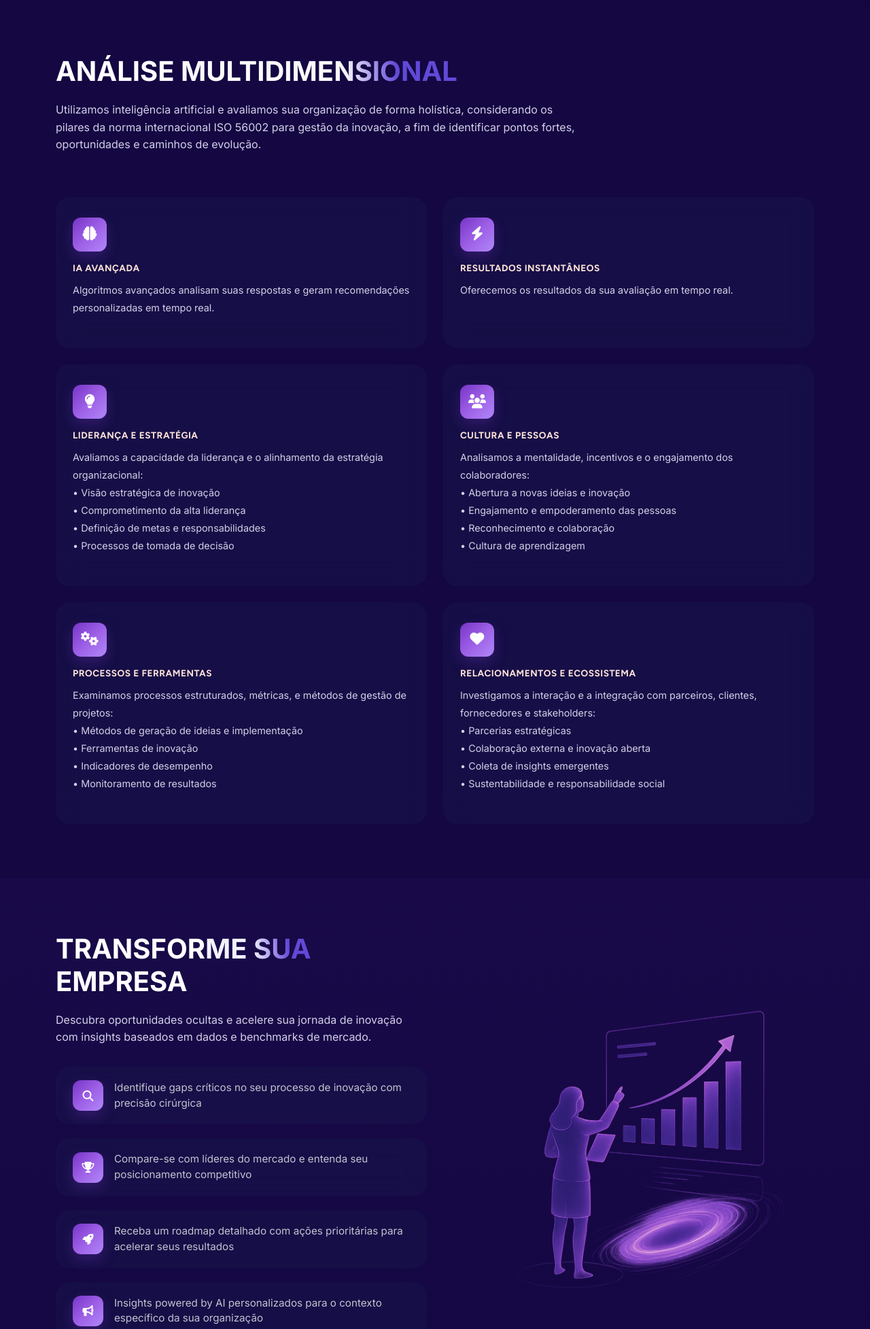
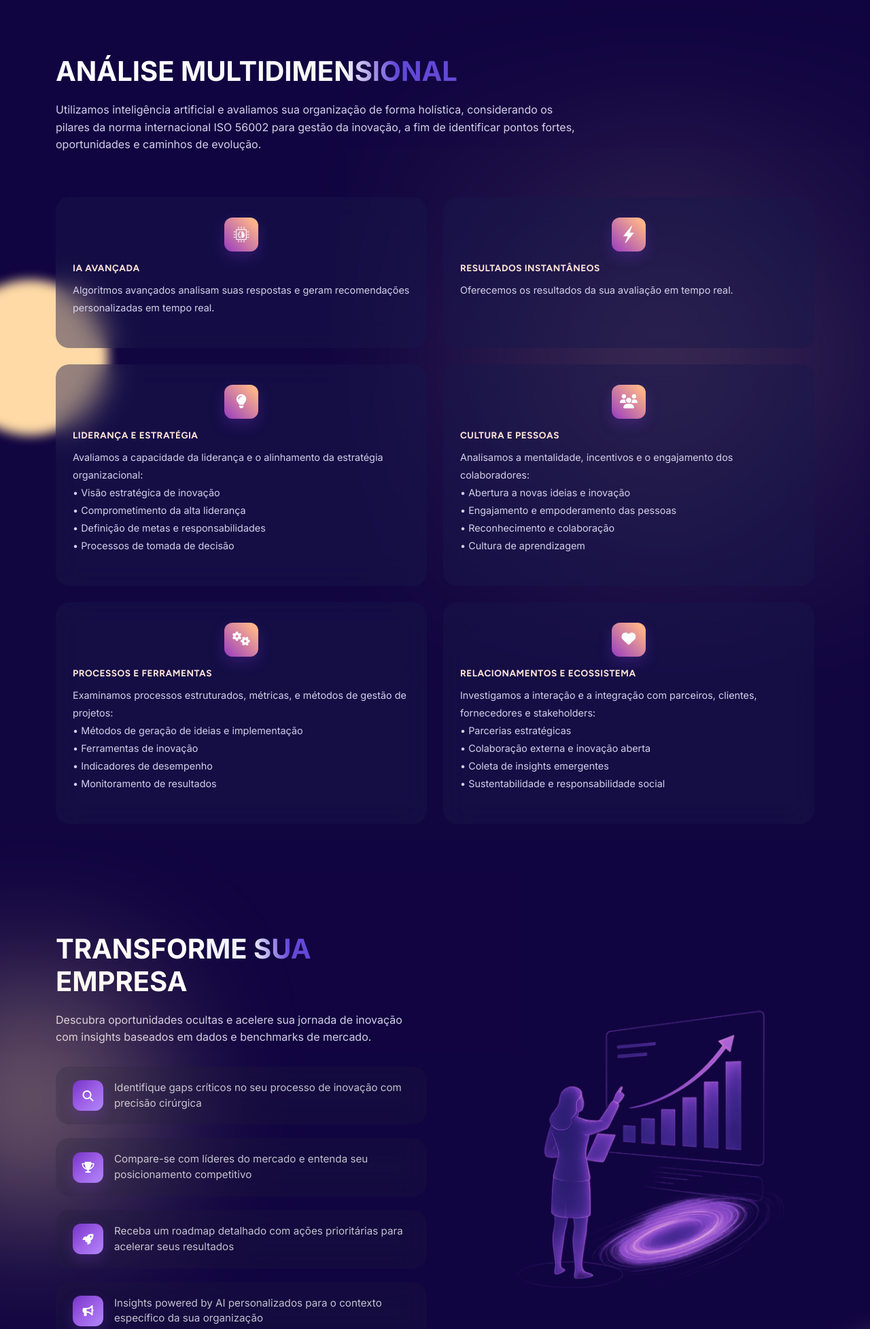
Before and after one commit to neoventures-tech/diag360, a Django app: page / in a window 1280 px wide; the page is wider, and only the part inside the window is pictured. Shown: the part 799-2754 px from the top of that part at 68% size. Run offline with Django 5.2, Linux system fonts and the light colour scheme; grey boxes are pictures that could not be loaded.

Commit message:
alterações no home

```diff
--- a/forms/templates/forms/home.html
+++ b/forms/templates/forms/home.html
@@ -5,9 +5,12 @@
     <meta charset="UTF-8">
     <meta name="viewport" content="width=device-width, initial-scale=1">
     <title>SOLV360° | Diagnóstico de Inovação | Transforme Sua Empresa</title>
-    <link href="https://cdn.jsdelivr.net/npm/bootstrap@5.3.0/dist/css/bootstrap.min.css" rel="stylesheet">
-    <link href="https://cdnjs.cloudflare.com/ajax/libs/font-awesome/6.4.0/css/all.min.css" rel="stylesheet">
-    <link href="https://fonts.googleapis.com/css2?family=Inter:wght@300;400;500;600;700;800&family=Figtree:wght@300;400;500;600;700;800&display=swap" rel="stylesheet">
+    <link href="https://cdn.jsdelivr.net/npm/bootstrap@5.3.0/dist/css/bootstrap.min.css"
+          rel="stylesheet">
+    <link href="https://cdnjs.cloudflare.com/ajax/libs/font-awesome/6.4.0/css/all.min.css"
+          rel="stylesheet">
+    <link href="https://fonts.googleapis.com/css2?family=Inter:wght@300;400;500;600;700;800&family=Figtree:wght@300;400;500;600;700;800&display=swap"
+          rel="stylesheet">
     <style>
         :root {
             --primary-purple: #7634C6;
@@ -19,8 +22,9 @@
             --glass-bg: rgba(255, 255, 255, 0.05);
             --text-light: #FFFFFF;
             --text-gray: #B8C1EC;
-            --gradient-1: linear-gradient(135deg, #7634C6 0%, #9D5FE6 50%, #B088F9 100%);
+        {#--gradient-1: linear-gradient(135deg, #7634C6 0%, #9D5FE6 50%, #B088F9 100%);#} --gradient-1: linear-gradient(225.46deg, #FEB489 12.97%, #9C40BF 96.3%);;
             --gradient-2: linear-gradient(145deg, rgba(118, 52, 198, 0.1) 0%, rgba(157, 95, 230, 0.05) 100%);
+            --gradient-3: linear-gradient(135deg, #7634C6 0%, #9D5FE6 50%, #B088F9 100%);
             --neon-glow: 0 0 30px rgba(118, 52, 198, 0.4);
         }
 
@@ -35,6 +39,33 @@
             background: var(--dark-bg);
             color: var(--text-light);
             overflow-x: hidden;
+        }
+
+        .circle {
+            width: 350px;
+            height: 350px;
+            background: #FFDAA6;
+            border-radius: 50%;
+
+            animation: pulse-circle 8s ease-in-out infinite;
+        }
+
+        @keyframes pulse-circle {
+            0%, 100% {
+                transform: translateX(-50%) scale(0.5);
+            }
+            50% {
+                transform: translateX(0%) scale(1.1);
+            }
+        }
+
+        @keyframes pulse-circle-2 {
+            0%, 100% {
+                transform: translateY(-50%) scale(0.5);
+            }
+            50% {
+                transform: translateY(0%) scale(1);
+            }
         }
 
         /* Glassmorphism Navigation */
@@ -195,7 +226,7 @@
             left: -100%;
             width: 100%;
             height: 100%;
-            background: linear-gradient(90deg, transparent, rgba(255,255,255,0.2), transparent);
+            background: linear-gradient(90deg, transparent, rgba(255, 255, 255, 0.2), transparent);
             transition: left 0.5s;
         }
 
@@ -210,10 +241,35 @@
         }
 
         /* Cards with Glassmorphism */
+
+
         .feature-section {
-            padding: 80px 0;
+            background: rgba(16, 5, 65, 0.58);
+        {#backdrop-filter: blur(20px);#} padding: 80px 0;
             position: relative;
+
+
+            & .circle:nth-of-type(1) {
+                position: absolute;
+
+                z-index: 0;
+                filter: blur(12px);
+                top: 350px;
+                left: 0;
+                transform: translateX(-50%);
+
             }
+
+            & .circle:nth-of-type(2) {
+                position: absolute;
+                z-index: 0;
+                filter: blur(255px);
+                top: 350px;
+                right: 0;
+                transform: translateX(50%);
+            }
+        }
+
 
         .section-title-highlight {
             background: linear-gradient(82.47deg, #FAFAFA 58.74%, #6249D7 77.69%);
@@ -232,8 +288,7 @@
         .feature-card {
             background: #19194D73;
             backdrop-filter: blur(20px);
-            {#border: 1px solid rgba(118, 52, 198, 0.2);#}
-            border-radius: 20px;
+        {#border: 1px solid rgba(118, 52, 198, 0.2);#} border-radius: 20px;
             padding: 30px 25px;
             text-align: left;
             transition: all 0.4s cubic-bezier(0.4, 0, 0.2, 1);
@@ -247,6 +302,7 @@
         }
 
         .feature-icon {
+
             width: 50px;
             height: 50px;
             background: var(--gradient-1);
@@ -254,10 +310,15 @@
             display: flex;
             align-items: center;
             justify-content: center;
-            margin: 0 0 16px 0;
+            margin: 0 auto 16px auto;
             font-size: 1.3rem;
             color: white;
             box-shadow: 0 8px 20px rgba(118, 52, 198, 0.3);
+
+            img {
+                width: 100%;
+                height: 100%;
+            }
         }
 
         .feature-title {
@@ -278,8 +339,27 @@
 
         /* Benefits Section with Animated Elements */
         .benefits-section {
+            position: relative;
             padding: 80px 0;
-            background: linear-gradient(180deg, rgba(118, 52, 198, 0.05) 0%, transparent 100%);
+            background: rgba(16, 5, 65, 0.58);
+
+            & .circle:nth-of-type(1) {
+                position: absolute;
+                z-index: 0;
+                filter: blur(200px);
+                top: 150px;
+                left: 0;
+                transform: translateX(-50%);
+            }
+
+            & .circle:nth-of-type(2) {
+                position: absolute;
+                z-index: 0;
+                filter: blur(255px);
+                top: 350px;
+                right: 0;
+                transform: translateX(50%);
+            }
         }
 
         .section-title {
@@ -302,7 +382,7 @@
             gap: 16px;
             margin-bottom: 20px;
             padding: 20px 25px;
-            background: #19194D73;
+            background: #27273933;
             backdrop-filter: blur(20px);
             border-radius: 20px;
             text-align: left;
@@ -316,7 +396,7 @@
         .benefit-check {
             width: 45px;
             height: 45px;
-            background: var(--gradient-1);
+            background: var(--gradient-3);
             border-radius: 12px;
             display: flex;
             align-items: center;
@@ -325,6 +405,8 @@
             font-size: 1rem;
             flex-shrink: 0;
             box-shadow: 0 8px 20px rgba(118, 52, 198, 0.3);
+
+
         }
 
         .benefit-text {
@@ -337,9 +419,20 @@
         .cta-section {
             padding: 80px 0 100px;
             text-align: center;
-            background: var(--dark-bg);
+            background: rgba(16, 5, 65, 0.58);
             position: relative;
-            overflow: hidden;
+        {#overflow: hidden;#}
+
+            & .circle:nth-of-type(1) {
+                position: absolute;
+
+                z-index: 0;
+                filter: blur(50px);
+                top: -15px;
+                left: 90%;
+                animation-name: pulse-circle-2;
+            {#transform: translateX(-50%);#}
+            }
         }
 
         .cta-section::before {
@@ -390,6 +483,10 @@
 
         /* Responsive */
         @media (max-width: 768px) {
+            .circle {
+                display: none;
+            }
+
             .navbar-brand img {
                 height: 40px;
             }
@@ -495,14 +592,16 @@
     <nav class="navbar">
         <div class="container">
             <a class="navbar-brand" href="#">
-                    <img src="{% static 'forms/images/logo-icon-360.png' %}" alt="SOLV360°">
+                <img src="{% static 'forms/images/logo-icon-360.png' %}"
+                     alt="SOLV360°">
             </a>
         </div>
     </nav>
 
     <div class="hero-bg">
         <video autoplay muted loop playsinline class="hero-video">
-                <source src="{% static 'forms/movie/video-home.mp4' %}" type="video/mp4">
+            <source src="{% static 'forms/movie/video-home.mp4' %}"
+                    type="video/mp4">
         </video>
         <div class="hero-video-overlay"></div>
         <div class="floating-orb"></div>
@@ -519,7 +618,9 @@
                         <span class="hero-title-highlight">EMPRESA COM INOVAÇÃO</span>
                     </h1>
                     <p class="hero-subtitle">
-                            Relatório gratuito, online e personalizado — baseado nos módulos dinâmicos da plataforma Solv e alinhado à ISO 56002, a norma internacional de gestão da inovação.
+                        Relatório gratuito, online e personalizado — baseado
+                        nos módulos dinâmicos da plataforma Solv e alinhado à
+                        ISO 56002, a norma internacional de gestão da inovação.
                     </p>
                     <a href="{% url 'avaliacao_wizard' %}" class="cta-button">
                         <i class="fas fa-rocket"></i>
@@ -532,13 +633,25 @@
 </section>
 
 <!-- Features Section -->
-    <section class="feature-section">
+<div class="feature-section">
+    <div class="circle"></div>
+    <div class="circle"></div>
     <div class="container">
+
         <div class="row mb-4">
             <div class="col-12">
-                    <h2 class="section-title">ANÁLISE <span class="section-title-highlight">MULTIDIMENSIONAL</span></h2>
+                <h2 class="section-title">ANÁLISE <span
+                        class="section-title-highlight">MULTIDIMENSIONAL</span>
+                </h2>
                 <p class="section-subtitle" style="max-width: 70%;">
-                        Utilizamos inteligência artificial e avaliamos sua organização de forma holística, considerando os pilares da norma internacional ISO 56002 para gestão da inovação, a fim de identificar pontos fortes, oportunidades e caminhos de evolução.
+                    Utilizamos inteligência artificial e avaliamos sua
+                    organização de forma holística, considerando os pilares
+                    da
+                    norma internacional ISO 56002 para gestão da inovação,
+                    a
+                    fim de identificar pontos fortes, oportunidades e
+                    caminhos
+                    de evolução.
                 </p>
             </div>
         </div>
@@ -547,22 +660,27 @@
             <div class="col-md-6">
                 <div class="feature-card">
                     <div class="feature-icon">
-                            <i class="fas fa-brain"></i>
+                        <img src="{% static "/forms/images/icons/transforme-logo.png" %}"/>
+                        {#                        <i class="fas fa-brain"></i>#}
                     </div>
                     <h4 class="feature-title">IA AVANÇADA</h4>
                     <p class="feature-text">
-                            Algoritmos avançados analisam suas respostas e geram recomendações personalizadas em tempo real.
+                        Algoritmos avançados analisam suas respostas e
+                        geram
+                        recomendações personalizadas em tempo real.
                     </p>
                 </div>
             </div>
             <div class="col-md-6">
                 <div class="feature-card">
                     <div class="feature-icon">
-                            <i class="fas fa-bolt"></i>
+                        <img src="{% static "/forms/images/icons/raio.png" %}"/>
+
                     </div>
                     <h4 class="feature-title">RESULTADOS INSTANTÂNEOS</h4>
                     <p class="feature-text">
-                            Oferecemos os resultados da sua avaliação em tempo real.
+                        Oferecemos os resultados da sua avaliação em tempo
+                        real.
                     </p>
                 </div>
             </div>
@@ -573,7 +691,9 @@
                     </div>
                     <h4 class="feature-title">LIDERANÇA E ESTRATÉGIA</h4>
                     <p class="feature-text">
-                            Avaliamos a capacidade da liderança e o alinhamento da estratégia organizacional:<br>
+                        Avaliamos a capacidade da liderança e o alinhamento
+                        da
+                        estratégia organizacional:<br>
                         • Visão estratégica de inovação<br>
                         • Comprometimento da alta liderança<br>
                         • Definição de metas e responsabilidades<br>
@@ -588,7 +708,9 @@
                     </div>
                     <h4 class="feature-title">CULTURA E PESSOAS</h4>
                     <p class="feature-text">
-                            Analisamos a mentalidade, incentivos e o engajamento dos colaboradores:<br>
+                        Analisamos a mentalidade, incentivos e o
+                        engajamento
+                        dos colaboradores:<br>
                         • Abertura a novas ideias e inovação<br>
                         • Engajamento e empoderamento das pessoas<br>
                         • Reconhecimento e colaboração<br>
@@ -603,7 +725,9 @@
                     </div>
                     <h4 class="feature-title">PROCESSOS E FERRAMENTAS</h4>
                     <p class="feature-text">
-                            Examinamos processos estruturados, métricas, e métodos de gestão de projetos:<br>
+                        Examinamos processos estruturados, métricas, e
+                        métodos
+                        de gestão de projetos:<br>
                         • Métodos de geração de ideias e implementação<br>
                         • Ferramentas de inovação<br>
                         • Indicadores de desempenho<br>
@@ -616,9 +740,12 @@
                     <div class="feature-icon">
                         <i class="fas fa-heart"></i>
                     </div>
-                        <h4 class="feature-title">RELACIONAMENTOS E ECOSSISTEMA</h4>
+                    <h4 class="feature-title">RELACIONAMENTOS E
+                        ECOSSISTEMA</h4>
                     <p class="feature-text">
-                            Investigamos a interação e a integração com parceiros, clientes, fornecedores e stakeholders:<br>
+                        Investigamos a interação e a integração com
+                        parceiros,
+                        clientes, fornecedores e stakeholders:<br>
                         • Parcerias estratégicas<br>
                         • Colaboração externa e inovação aberta<br>
                         • Coleta de insights emergentes<br>
@@ -628,16 +755,22 @@
             </div>
         </div>
     </div>
-    </section>
+</div>
+
 
 <!-- Benefits Section -->
 <section class="benefits-section">
+    <div class="circle"></div>
     <div class="container">
         <div class="row align-items-center">
             <div class="col-lg-6">
-                    <h2 class="section-title">TRANSFOR<span class="section-title-highlight-transform">ME SUA</span><br>EMPRESA</h2>
+                <h2 class="section-title">TRANSFOR<span
+                        class="section-title-highlight-transform">ME SUA</span><br>EMPRESA
+                </h2>
                 <p class="section-subtitle" style="margin-bottom: 30px;">
-                        Descubra oportunidades ocultas e acelere sua jornada de inovação com insights baseados em dados e benchmarks de mercado.
+                    Descubra oportunidades ocultas e acelere sua jornada de
+                    inovação com insights baseados em dados e benchmarks de
+                    mercado.
                 </p>
 
                 <div class="benefits-list">
@@ -646,7 +779,8 @@
                             <i class="fas fa-search"></i>
                         </div>
                         <div class="benefit-text">
-                                Identifique gaps críticos no seu processo de inovação com precisão cirúrgica
+                            Identifique gaps críticos no seu processo de
+                            inovação com precisão cirúrgica
                         </div>
                     </div>
                     <div class="benefit-item">
@@ -654,7 +788,8 @@
                             <i class="fas fa-trophy"></i>
                         </div>
                         <div class="benefit-text">
-                                Compare-se com líderes do mercado e entenda seu posicionamento competitivo
+                            Compare-se com líderes do mercado e entenda seu
+                            posicionamento competitivo
                         </div>
                     </div>
                     <div class="benefit-item">
@@ -662,7 +797,8 @@
                             <i class="fas fa-rocket"></i>
                         </div>
                         <div class="benefit-text">
-                                Receba um roadmap detalhado com ações prioritárias para acelerar seus resultados
+                            Receba um roadmap detalhado com ações prioritárias
+                            para acelerar seus resultados
                         </div>
                     </div>
                     <div class="benefit-item">
@@ -670,14 +806,17 @@
                             <i class="fas fa-bullhorn"></i>
                         </div>
                         <div class="benefit-text">
-                                Insights powered by AI personalizados para o contexto específico da sua organização
+                            Insights powered by AI personalizados para o
+                            contexto específico da sua organização
                         </div>
                     </div>
                 </div>
             </div>
             <div class="col-lg-6 text-center">
                 <div style="position: relative; padding: 40px;">
-                        <img src="{% static 'forms/images/transforme-logo.png' %}" alt="Transformação" style="max-width: 100%; height: auto;">
+                    <img src="{% static 'forms/images/transforme-logo.png' %}"
+                         alt="Transformação"
+                         style="max-width: 100%; height: auto;">
                 </div>
             </div>
         </div>
@@ -686,14 +825,18 @@
 
 <!-- CTA Section -->
 <section class="cta-section">
+    <div class="circle"></div>
     <div class="container">
         <div class="row">
             <div class="col-lg-10 mx-auto">
                 <h2 class="cta-title">
-                        Pronto para descobrir o <span class="cta-highlight">potencial inovador</span> da<br>sua empresa?
+                    Pronto para descobrir o <span class="cta-highlight">potencial inovador</span>
+                    da<br>sua empresa?
                 </h2>
-                    <p class="section-subtitle" style="text-align: center; margin: 0 auto 30px;">
-                        Junte-se a centenas de empresas que já transformaram sua gestão de inovação
+                <p class="section-subtitle"
+                   style="text-align: center; margin: 0 auto 30px;">
+                    Junte-se a centenas de empresas que já transformaram sua
+                    gestão de inovação
                 </p>
                 <div>
                     <a href="{% url 'avaliacao_wizard' %}" class="cta-button">
```
Also changed, not shown: forms/static/forms/images/icons/raio.png (added), forms/static/forms/images/icons/transforme-logo.png (added). Lines whose indentation alone changed are shown as unchanged.
